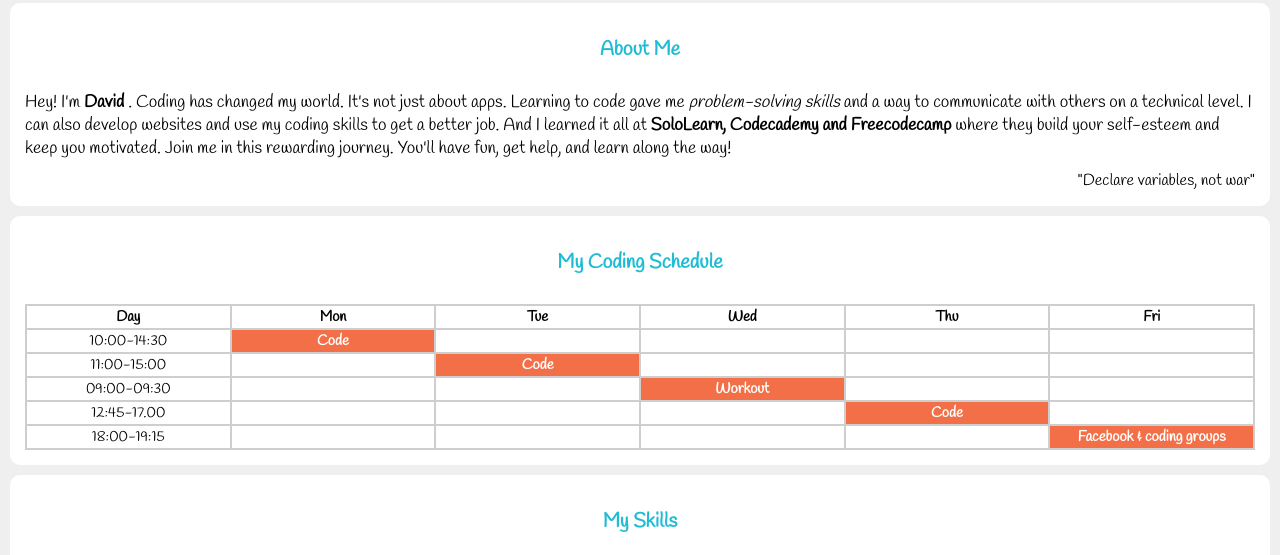
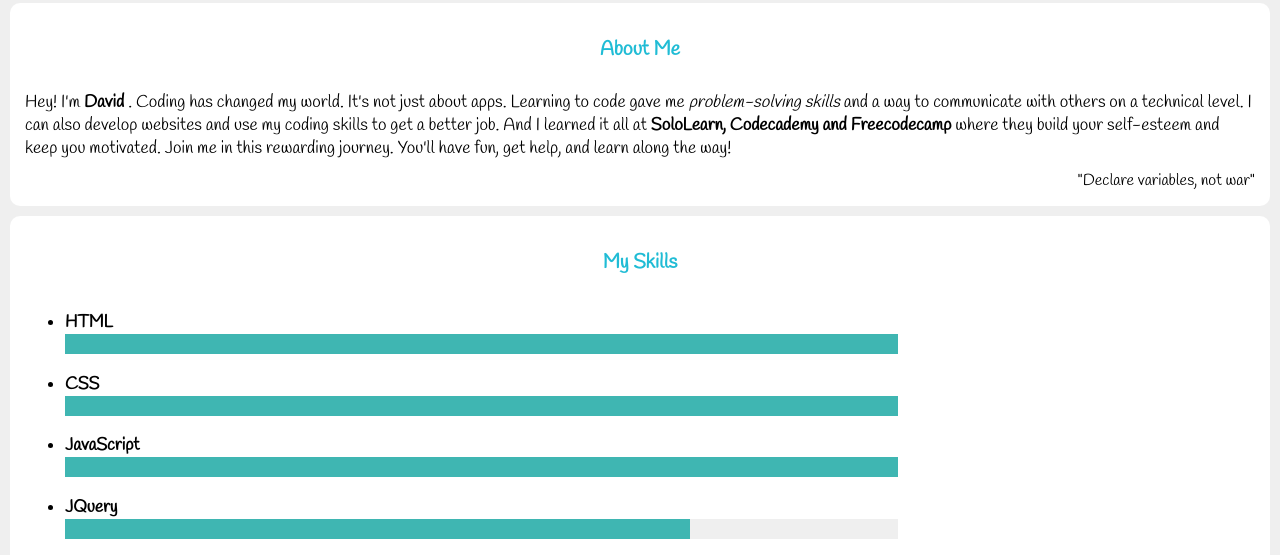
Before and after one commit to TheDavyLoper/mywebpage, a plain HTML site: page index.html in a window 1280 px wide. Shown: the part 182-737 px from the top of the page. Drawn offline with Linux system fonts and the light colour scheme.

Commit message:
First Commit

```diff
--- a/index.css
+++ b/index.css
@@ -57,16 +57,7 @@ p {
     text-align: right;
     margin-top: 10px;
 }
-table {
-    width: 100%;
-    font-size: 11pt;
-}
-table, th, td {
-    border: 2px solid #cecece;
-    border-collapse: collapse;
-    text-align: center;
-    table-layout: fixed;
-}
+
 .selected {
     background-color: #f36f48;
     font-weight: bold;
--- a/index.html
+++ b/index.html
@@ -23,63 +23,6 @@
             <p class="quote">"Declare variables, not war"</p>
         </div>
         <!-- About Me section end -->
-
-        <!-- My Schedule section start -->
-        <div class="section">
-            <h1><span>My Coding Schedule</span></h1>
-            <table>
-                <tr>
-                    <th>Day</th>
-                    <th>Mon</th>
-                    <th>Tue</th>
-                    <th>Wed</th>
-                    <th>Thu</th>
-                    <th>Fri</th>
-                </tr>
-                <tr>
-                    <td>10:00-14:30</td>
-                    <td class="selected">Code</td>
-                    <td></td>
-                    <td></td>
-                    <td></td>
-                    <td></td>
-                </tr>
-                <tr>
-                    <td>11:00-15:00</td>
-                    <td></td>
-                    <td class="selected">Code</td>
-                    <td></td>
-                    <td></td>
-                    <td></td>
-                </tr>
-                <tr>
-                    <td>09:00-09:30</td>
-                    <td></td>
-                    <td></td>
-                    <td class="selected">Workout</td>
-                    <td></td>
-                    <td></td>
-                </tr>
-                <tr>
-                    <td>12:45-17.00</td>
-                    <td></td>
-                    <td></td>
-                    <td></td>
-                    <td class="selected">Code</td>
-                    <td></td>
-                </tr>
-                <tr>
-                    <td>18:00-19:15</td>
-                    <td></td>
-                    <td></td>
-                    <td></td>
-                    <td></td>
-                    <td class="selected">Facebook & coding groups</td>
-                </tr>
-            </table>
-        </div>
-        <!-- My Schedule section end -->
-
 
         <!-- My Skills section start -->
         <div class="section">
```
Also changed, not shown: 1 other file.
